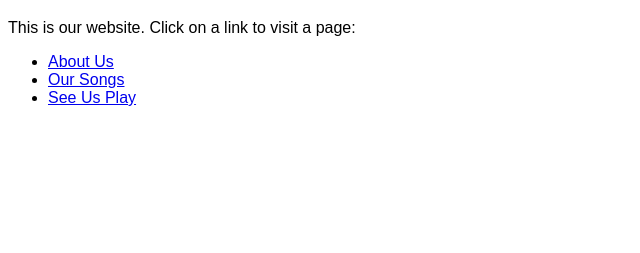
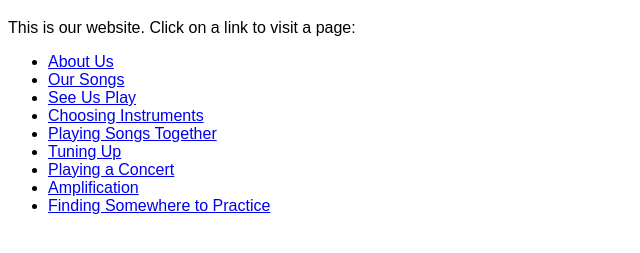
Before and after one commit to Patrick-Jasper/patrick-jasper.github.io, a plain HTML site: page index.html in a window 1280 px wide. Shown: the part 61-314 px from the top of the page, without its empty margins (0-640 px from the left). Drawn offline with Linux system fonts and the light colour scheme.

Commit message:
Update index.html

```diff
--- a/index.html
+++ b/index.html
@@ -11,6 +11,12 @@
     <li><a href="about-us.html">About Us</a></li>
     <li><a href="our-songs.html">Our Songs</a></li>
     <li><a href="see-us-play.html">See Us Play</a></li>
+    <li><a href="choosing-instruments.html">Choosing Instruments</a></li>
+    <li><a href="playing-songs-together.html">Playing Songs Together</a></li>
+    <li><a href="tuning-up.html">Tuning Up</a></li>
+    <li><a href="playing-a-concert.html">Playing a Concert</a></li>
+    <li><a href="amplification.html">Amplification</a></li>
+    <li><a href="somewhere-to-practice.html">Finding Somewhere to Practice</a></li>
   </ul>
 </body>
 </html>
```
